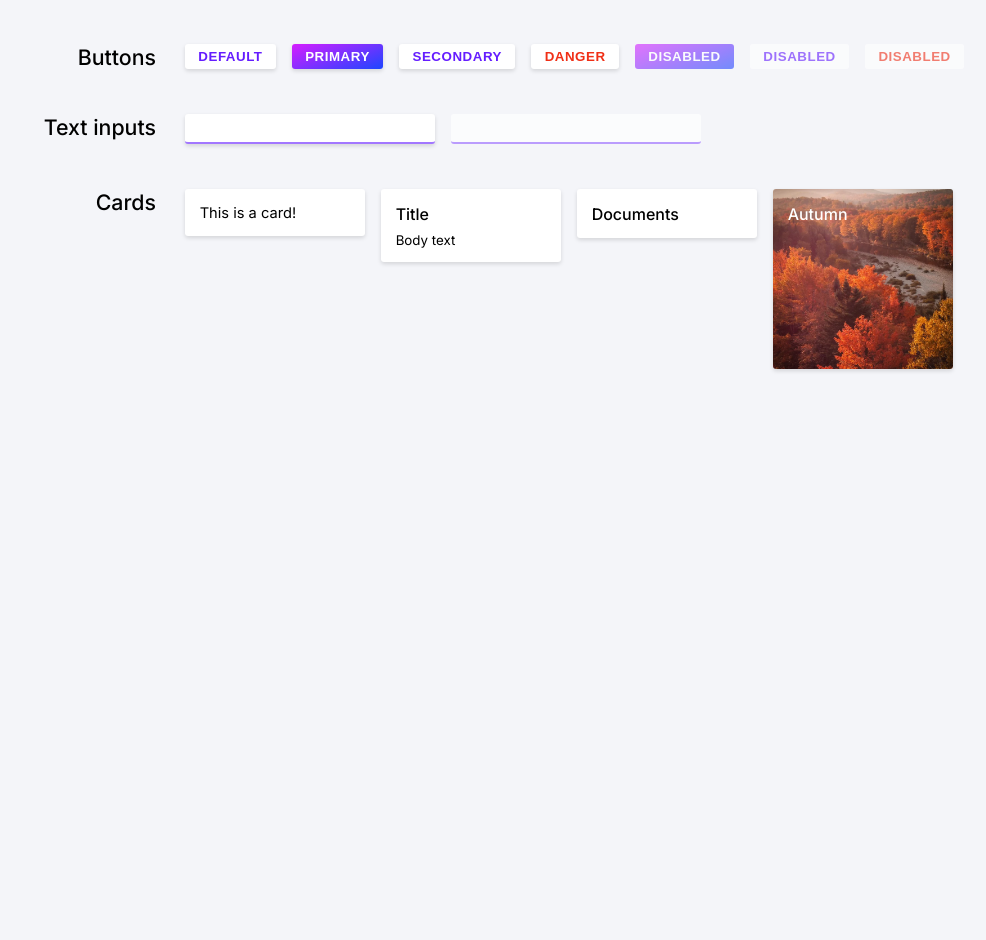
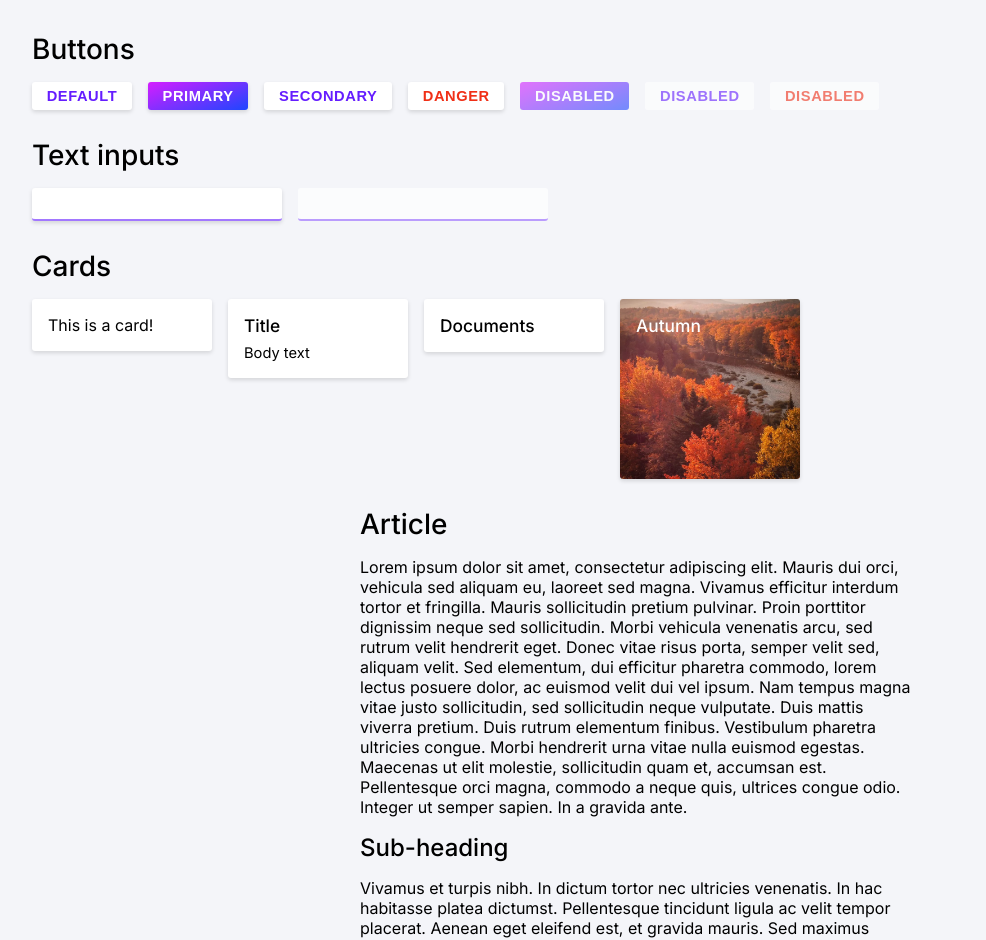
Before and after one commit to Acowdy/aether-react, a React (Create React App) app: page / in a window 1280 px wide. Shown: the top 940 px of the page, without its empty margins (0-986 px from the left). Before the commit the page ends 800 px from the top, so only its background shows below. Built offline with nearby package versions, Linux system fonts and the light colour scheme.

Commit message:
Add document styles

```diff
--- a/src/ComponentGallery.tsx
+++ b/src/ComponentGallery.tsx
@@ -5,33 +5,19 @@ import { Card, CardTitle, CardBody } from './Card';
 import './styles/ComponentGallery.scss';
 import image from './autumn.jpg';
 
-function Gallery(props) {
-    return (
-        <div className="gallery">
-            {props.children}
-        </div>
-    );
-}
-
 function GalleryRow(props) {
     return (
-        <div className="row">
-            <div className="row-header">
-                {props.label}
-            </div>
-            <div className="row-data">
-                <div className="row-elements-wrapper">
-                    {props.children}
-                </div>
-            </div>
+        <div className="gallery-row">
+            {props.children}
         </div>
     );
 }
 
 export default function ComponentGallery(props) {
     return (
-        <Gallery>
-            <GalleryRow label="Buttons">
+        <div className="gallery">
+            <h3>Buttons</h3>
+            <GalleryRow>
                 <Button>Default</Button>
                 <Button buttonStyle={ButtonStyle.Primary}>Primary</Button>
                 <Button buttonStyle={ButtonStyle.Secondary}>Secondary</Button>
@@ -40,7 +26,9 @@ export default function ComponentGallery(props) {
                 <Button buttonStyle={ButtonStyle.Secondary} disabled>Disabled</Button>
                 <Button buttonStyle={ButtonStyle.Danger} disabled>Disabled</Button>
             </GalleryRow>
-            <GalleryRow label="Text inputs">
+
+            <h3>Text inputs</h3>
+            <GalleryRow>
                 <div style={{maxWidth: "250px", width: "100%"}}>
                     <TextInput/>
                 </div>
@@ -48,7 +36,9 @@ export default function ComponentGallery(props) {
                     <TextInput disabled/>
                 </div>
             </GalleryRow>
-            <GalleryRow label="Cards">
+
+            <h3>Cards</h3>
+            <GalleryRow>
                 <Card width="180px">
                     This is a card!
                 </Card>
@@ -66,15 +56,25 @@ export default function ComponentGallery(props) {
                     </CardTitle>
                 </Card>
                 <Card backgroundImage={image}
-                      backgroundImageAltText="Autumn scene"
-                      width="180px"
-                      height="180px"
-                      href="https://en.wikipedia.org/wiki/Autumn">
+                        backgroundImageAltText="Autumn scene"
+                        width="180px"
+                        height="180px"
+                        href="https://en.wikipedia.org/wiki/Autumn">
                     <CardTitle>
                         Autumn
                     </CardTitle>
                 </Card>
             </GalleryRow>
-        </Gallery>
+
+            <article>
+                <h3>Article</h3>
+                <p>Lorem ipsum dolor sit amet, consectetur adipiscing elit. Mauris dui orci, vehicula sed aliquam eu, laoreet sed magna. Vivamus efficitur interdum tortor et fringilla. Mauris sollicitudin pretium pulvinar. Proin porttitor dignissim neque sed sollicitudin. Morbi vehicula venenatis arcu, sed rutrum velit hendrerit eget. Donec vitae risus porta, semper velit sed, aliquam velit. Sed elementum, dui efficitur pharetra commodo, lorem lectus posuere dolor, ac euismod velit dui vel ipsum. Nam tempus magna vitae justo sollicitudin, sed sollicitudin neque vulputate. Duis mattis viverra pretium. Duis rutrum elementum finibus. Vestibulum pharetra ultricies congue. Morbi hendrerit urna vitae nulla euismod egestas. Maecenas ut elit molestie, sollicitudin quam et, accumsan est. Pellentesque orci magna, commodo a neque quis, ultrices congue odio. Integer ut semper sapien. In a gravida ante.</p>
+
+                <h4>Sub-heading</h4>
+                <p>Vivamus et turpis nibh. In dictum tortor nec ultricies venenatis. In hac habitasse platea dictumst. Pellentesque tincidunt ligula ac velit tempor placerat. Aenean eget eleifend est, et gravida mauris. Sed maximus vestibulum diam eget porta. Curabitur condimentum arcu nunc, sed gravida ligula pellentesque quis. Nulla nec nisl non risus condimentum dictum.</p>
+
+                <p>In hac habitasse platea dictumst. Nulla facilisi. Sed sed sapien neque. Suspendisse finibus est eros, at vehicula nibh semper eu. Donec gravida, quam nec pellentesque fermentum, libero est porta velit, ac aliquam metus ligula nec ligula. Maecenas commodo bibendum purus, a ornare nulla sodales eu. Aliquam maximus efficitur nisl sit amet cursus. Morbi ligula nisi, elementum at pulvinar et, tincidunt quis lorem. Mauris nec magna id eros iaculis imperdiet et at augue. Nam augue neque, dignissim ut neque nec, dapibus pulvinar orci. Mauris blandit magna augue, varius malesuada quam tincidunt et. Etiam porttitor lacus id odio vulputate vulputate.</p>
+            </article>
+        </div>
     );
 }
--- a/src/index.js
+++ b/src/index.js
@@ -1,6 +1,6 @@
 import React from 'react';
 import ReactDOM from 'react-dom';
-import './styles/index.scss';
+import './styles/document.scss';
 import ComponentGallery from './ComponentGallery'
 import * as serviceWorker from './serviceWorker';
 
--- a/src/styles/ComponentGallery.scss
+++ b/src/styles/ComponentGallery.scss
@@ -1,25 +1,12 @@
 .gallery {
-    padding: 1em;
-    width: 100%;
-    display: flex;
-    flex-direction: column;
-    box-sizing: border-box;
+    padding: 2em;
 
-    >.row {
-        padding-bottom: 1.5em;
-
-        >.row-header {
-            padding-bottom: 0.5em;
-            font-size: 16pt;
-            font-weight: 500;
-            vertical-align: top;
-        }
-
-        >.row-data .row-elements-wrapper {
+    .gallery-row {
         display: flex;
         flex-direction: row;
         flex-wrap: wrap;
         align-items: flex-start;
+        padding-bottom: 0.75rem;
 
         >* {
             margin-right: 1rem;
@@ -27,31 +14,3 @@
         }
     }
 }
-}
-
-@media only screen and (min-width: 768px) {
-    .gallery {
-        display: table;
-        border-spacing: 2em;
-
-        >.row {
-            display: table-row;
-            vertical-align: top;
-
-            >* {
-                display: table-cell;
-            }
-
-            >.row-header {
-                padding-bottom: 0;
-                width: 1px;
-                white-space: nowrap;
-                text-align: right;
-            }
-
-            >.row-data {
-                width: 100%;
-            }
-        }
-    }
-}
--- a/src/styles/index.scss
+++ b/src/styles/document.scss
@@ -26,6 +26,44 @@ body {
 }
 
 code {
-    font-family: source-code-pro, Menlo, Monaco, Consolas, 'Courier New',
-        monospace;
+    font-family: source-code-pro, Menlo, Monaco, Consolas, 'Courier New', monospace;
 }
+
+h1, h2, h3, h4, h5, h6 {
+    font-weight: 500;
+    margin: 0 0 1rem 0;
+}
+
+h1 {
+    font-size: 2.5rem;
+}
+
+h2 {
+    font-size: 2rem;
+}
+
+h3 {
+    font-size: 1.75rem;
+}
+
+h4 {
+    font-size: 1.5rem;
+}
+
+h5 {
+    font-size: 1.25rem;
+}
+
+h6 {
+    font-size: 1rem;
+}
+
+p {
+    margin: 0 0 1rem 0;
+}
+
+article {
+    max-width: 100%;
+    width: 35em;
+    margin: 0 auto 0 auto;
+}
--- a/src/styles/variables.scss
+++ b/src/styles/variables.scss
@@ -22,7 +22,7 @@ $color-on-accent: #fff !default;
 $color-on-danger: $color-on-accent !default;
 $color-on-image: #fff;
 
-$font-size: 11pt;
+$font-size: 12pt;
 
 $drop-shadow-1: 0 2px 4px #0002;
 $drop-shadow-2: 0 5px 10px #0002;
```
Lines whose indentation alone changed are shown as unchanged.
